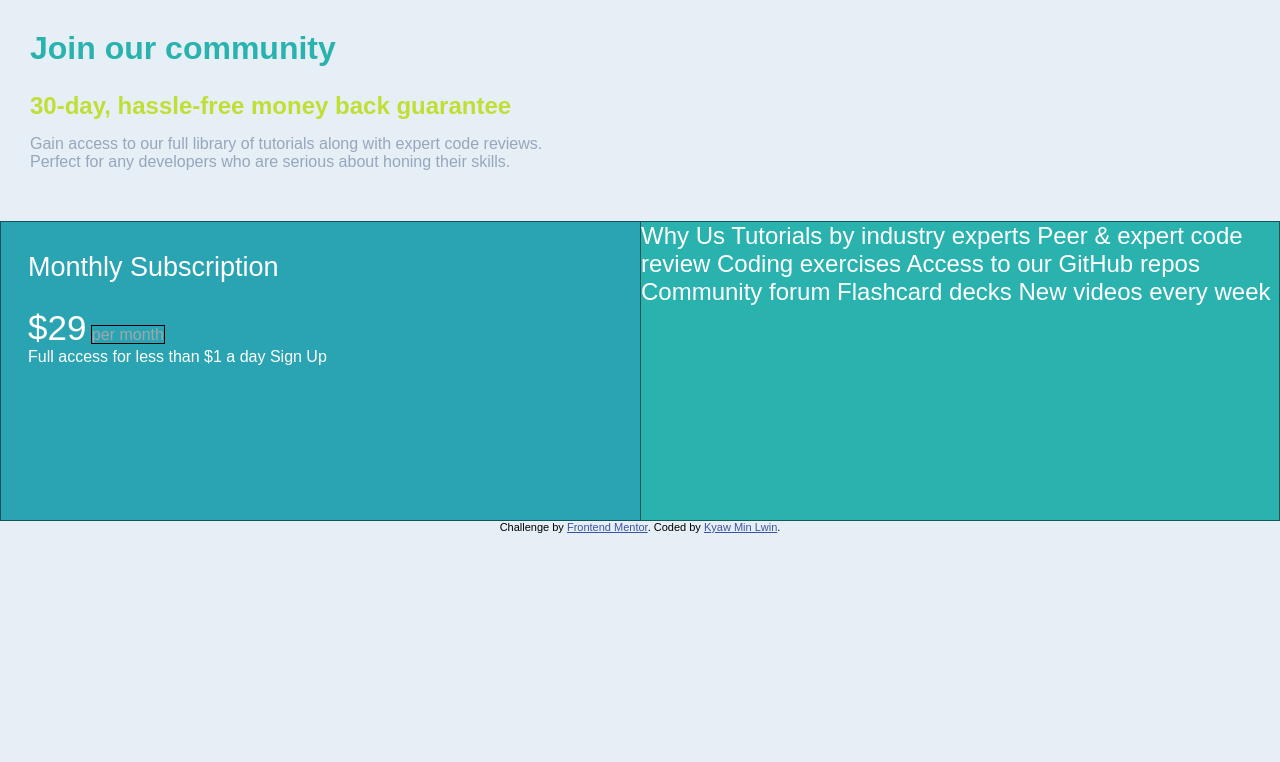
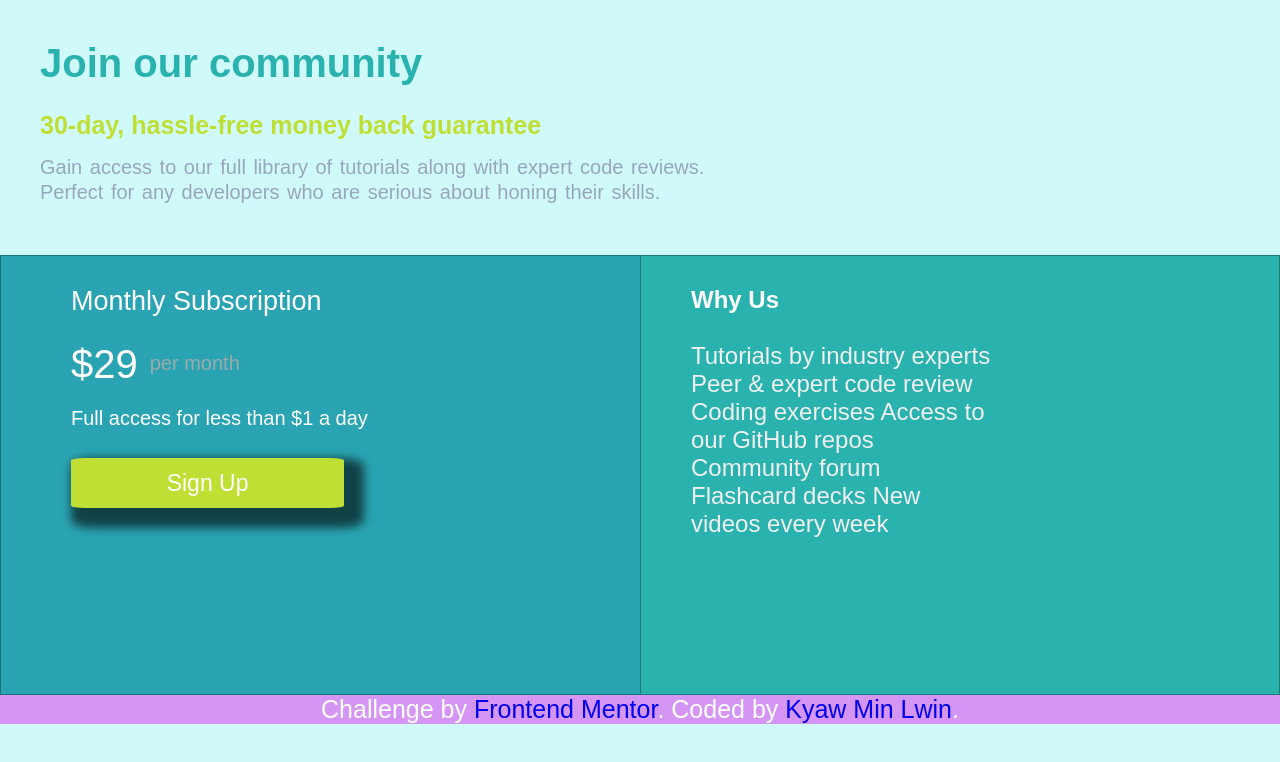
Before and after one commit to Kyaw-Min-lwin/Frontend_mentor_hallenge_1, a plain HTML site: page index.html in a window 1280 px wide. Drawn offline with Linux system fonts and the light colour scheme.

Commit message:
Added a footer and give some final touches

```diff
--- a/index.html
+++ b/index.html
@@ -9,10 +9,7 @@
   <title>Frontend Mentor | Single Price Grid Component</title>
 
   <!-- Feel free to remove these styles or customise in your own stylesheet 👍 -->
-  <style>
-    .attribution { font-size: 11px; text-align: center; }
-    .attribution a { color: hsl(228, 45%, 44%); }
-  </style>
+
 </head>
 <body>
 <div id="first">
@@ -29,25 +26,27 @@
 
   <p class="dollar">&dollar;29</p> <p id='per'>per month</p><br>
 
-  Full access for less than &dollar;1 a day
+  <p id="full">Full access for less than &dollar;1 a day</p>
 
-  Sign Up</div>
+  <button id="sign" >Sign Up</button>
+</div>
 <div id="third">
-  Why Us
-
+  <h4>Why Us</h4><br>
+<p id='tuto'>
   Tutorials by industry experts
   Peer &amp; expert code review
   Coding exercises
   Access to our GitHub repos
   Community forum
   Flashcard decks
-  New videos every week
+  New videos every week</p>
 </div>
-  <footer>
+
+<footer>
     <p class="attribution">
       Challenge by <a href="https://www.frontendmentor.io?ref=challenge" target="_blank">Frontend Mentor</a>.
       Coded by <a href="#">Kyaw Min Lwin</a>.
     </p>
-  </footer>
+</footer>
 </body>
 </html>
--- a/style.css
+++ b/style.css
@@ -1,39 +1,49 @@
 *{
-     background-color: hsl(204, 43%, 93%);
      font-family: sans-serif;
      margin: 0;
      box-sizing: border-box;
 }
-
+body{
+    background-color: rgba(23, 234, 231, 0.2);
+}
 div#first{
+    font-size: large;
     width: 87%;
-    padding:30px;
-    margin-bottom: 20px;
+    padding:30px 0px 30px 40px;
+    margin: 11px 0 20px 0;
 }
 div#first h1{
+    font-size: 40px;
     color: hsl(179, 62%, 43%);
     margin-bottom: 25px;
 }
 
 div#first h2{
+    font-size: 25px;
     color:hsl(71, 73%, 54%);
     margin-bottom: 15px;
 }
 
 div#first p{
+    font-size: 20px;
+    word-spacing: 2px;
+    line-height: 25px;
     color: hsl(218, 22%, 67%);
 }
 
 
 div#second {
-    padding-left: 27px;
+    font-size: 20px;
+    position: relative;
+    padding-left: 70px;
     background-color: hsl(186, 62%, 43%);
-    height: 300px;
+    height: 330px;
     float: left;
     color: white;
     width: 50%;
-    border:1px solid rgba(0, 0, 0, 0.5);
+    border:0.2px solid rgba(0, 0, 0, 0.3);
     border-right: 0;
+    min-height: 55vh;
 }
 
 #month{
@@ -45,24 +55,74 @@ div#second {
 
 .dollar{
     background-color: hsl(186, 62%, 43%);
-    font-size: 35px;
+    font-size: 40px;
     display: inline;
 }
 
 #per{
-    border:1px solid black;
+    margin-left: 12px;
+    position: absolute;
+    top: 4.8em;
     display: inline;
-    text-align: center;
-    background-color: inherit;
     color: rgba(170, 170, 170, 0.9);
 }
 
+#full{
+    margin-top: 20px;
+}
+
+#sign{
+    font-size: 23px;
+    border:none;
+    color: inherit;
+    background-color: hsl(71, 73%, 54%);
+    width: 48%;
+    height: 50px;
+    border-radius: 5%;
+    text-align: center;
+    padding-top: 2px;
+    margin: 5% 0 0 0; /*30px top*/
+    overflow: hidden;
+    box-shadow: 10px 10px 10px 10px rgba(0, 0, 0, 0.6);
+}
+
+
 div#third {
+    min-height: 55vh;
+    padding-left: 50px;
     width: 50%;
     background-color: hsl(179, 62%, 43%);
-    height: 300px;
+    height: 330px;
     float: right;
     font-size: 24px;
     color: white;
-    border:1px solid rgba(0, 0, 0, 0.5);
+    border:0.2px solid rgba(0, 0, 0, 0.3);
 }
+
+#third h4{
+    margin-top: 20px;
+    padding-top: 10px;
+}
+#tuto{
+    margin-bottom: 10px;
+    width: 300px;
+    color: rgba(240, 240, 240);
+}
+
+footer{
+    font-size: 25px;
+    background-color: rgba(218, 50, 240, 0.5);
+    clear: both;
+    display: flex;
+    flex-direction: column;
+    text-align: center;
+    color: white;
+}
+
+footer p a{
+    text-decoration: none;
+}
+
+footer p a:hover{
+    color: rgba(200, 0, 0);
+}
```
